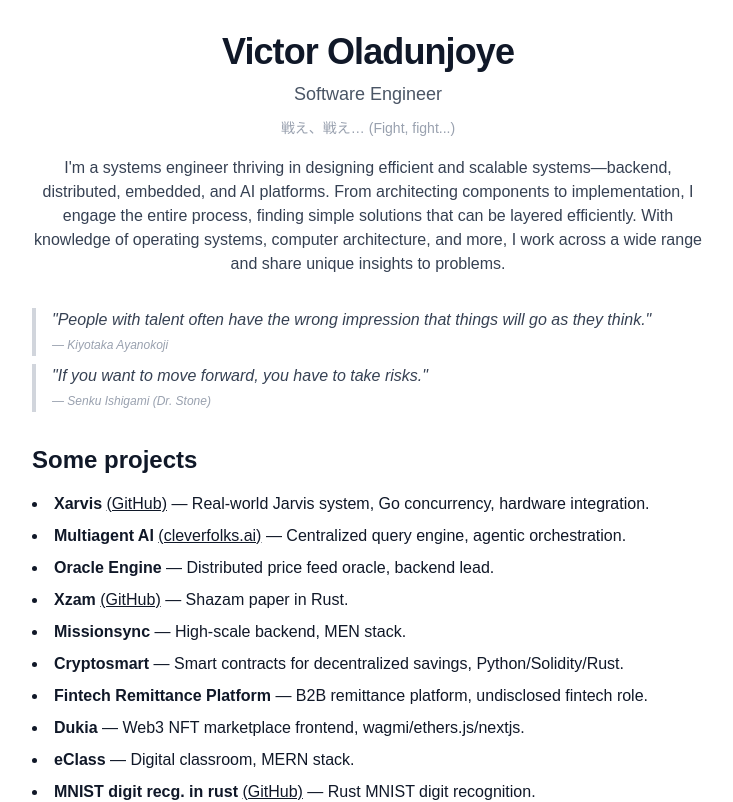
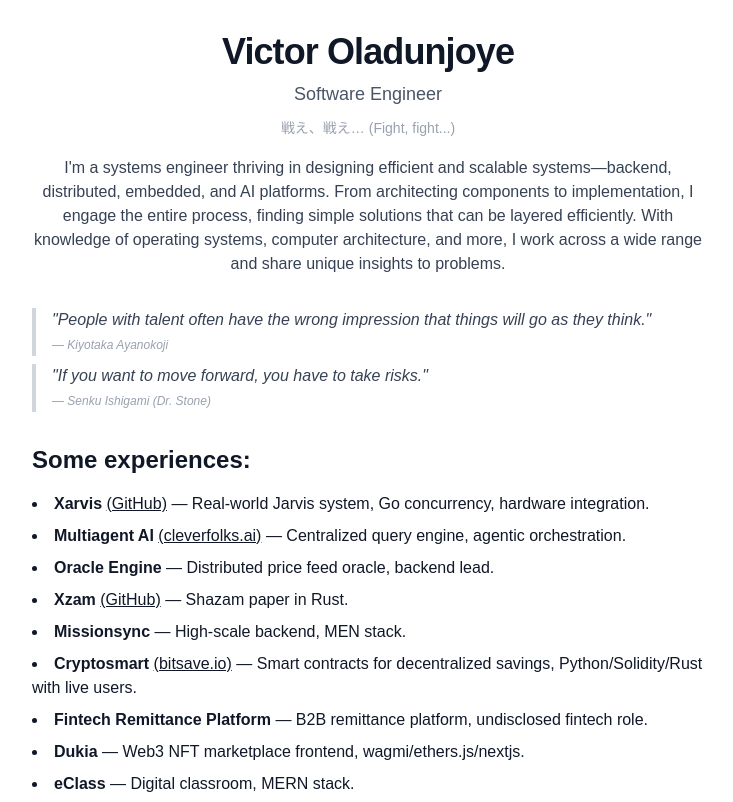
Before and after one commit to xpanvictor/portfolio_2, a Next.js app: page / in a window 1280 px wide. Shown: the top 802 px of the page, without its empty margins (272-1005 px from the left). Built offline with nearby package versions, Linux system fonts and the light colour scheme.

Commit message:
feat(setup): plain portfolio resume prod

```diff
--- a/docker-compose.yml
+++ b/docker-compose.yml
@@ -7,9 +7,9 @@
       - ./:/app
     ports:
       - "5173:5173"
-    command: sh -c "npm install && npm run build && npm start"
+    command: ["sh", "-c", "npm install --include=dev && npm run build && npm start"]
     environment:
-      - NODE_ENV=production
+      NODE_ENV: production
     networks:
       - xarvis_backend
     labels:
--- a/src/app/page.tsx
+++ b/src/app/page.tsx
@@ -25,14 +25,14 @@
 
         {/* Projects */}
         <section className="mb-8">
-          <h2 className="text-2xl font-semibold mb-4">Some projects</h2>
+          <h2 className="text-2xl font-semibold mb-4">Some experiences:</h2>
           <ul className="list-disc list-inside space-y-2">
             <li><strong>Xarvis</strong> <a href="https://github.com/xpanvictor/xarvis" className="underline" target="_blank" rel="noopener noreferrer">(GitHub)</a> — Real-world Jarvis system, Go concurrency, hardware integration.</li>
             <li><strong>Multiagent AI</strong> <a href="https://cleverfolks.ai" className="underline" target="_blank" rel="noopener noreferrer">(cleverfolks.ai)</a> — Centralized query engine, agentic orchestration.</li>
             <li><strong>Oracle Engine</strong> — Distributed price feed oracle, backend lead.</li>
             <li><strong>Xzam</strong> <a href="https://github.com/xpanvictor/xzam" className="underline" target="_blank" rel="noopener noreferrer">(GitHub)</a> — Shazam paper in Rust.</li>
             <li><strong>Missionsync</strong> — High-scale backend, MEN stack.</li>
-            <li><strong>Cryptosmart</strong> — Smart contracts for decentralized savings, Python/Solidity/Rust.</li>
+            <li><strong>Cryptosmart</strong> <a href="https://bitsave.io/" className="underline" target="_blank" rel="noopener noreferrer">(bitsave.io)</a> — Smart contracts for decentralized savings, Python/Solidity/Rust with live users.</li>
             <li><strong>Fintech Remittance Platform</strong> — B2B remittance platform, undisclosed fintech role.</li>
             <li><strong>Dukia</strong> — Web3 NFT marketplace frontend, wagmi/ethers.js/nextjs.</li>
             <li><strong>eClass</strong> — Digital classroom, MERN stack.</li>
```
